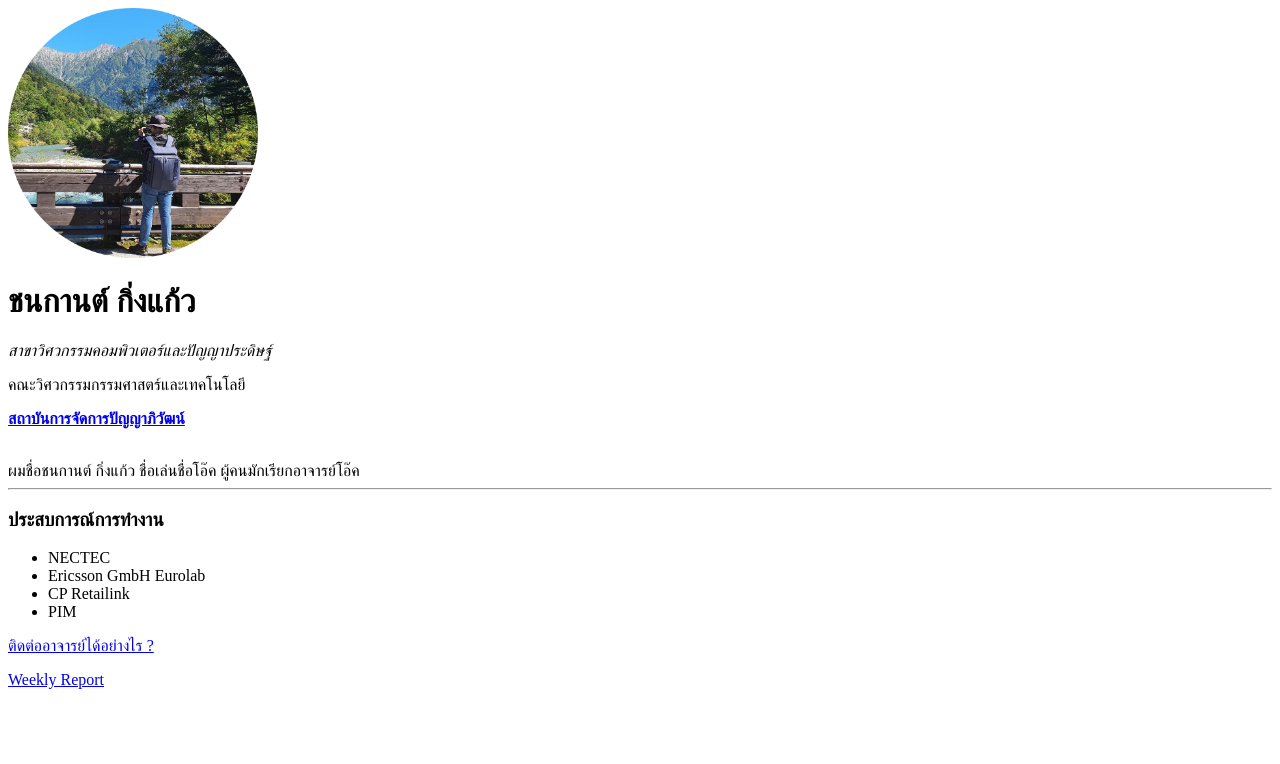
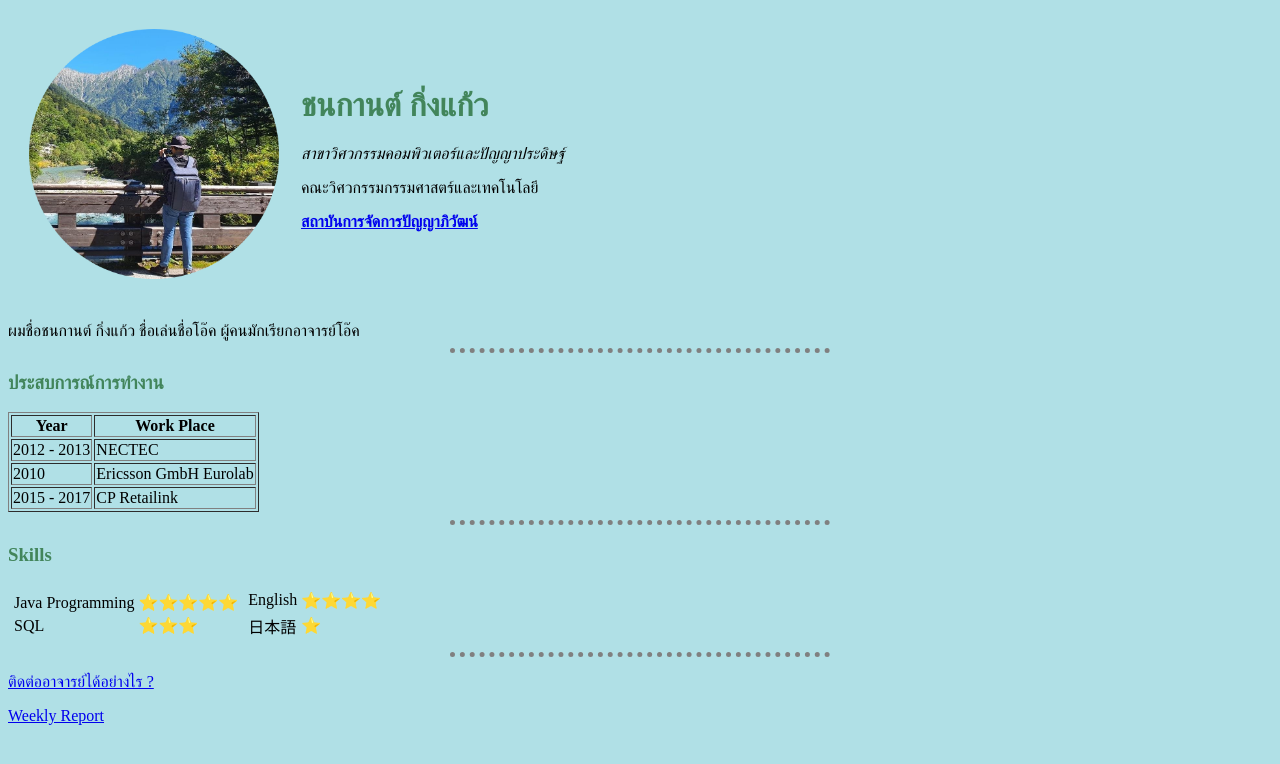
Before and after one commit to oakabc/resume, a plain HTML site: page index.html in a window 1280 px wide. Drawn offline with Linux system fonts and the light colour scheme.

Commit message:
Add files via upload

```diff
--- /dev/null
+++ b/css/styles.css
@@ -0,0 +1,22 @@
+body {
+  background-color:powderblue;
+}
+
+hr {
+
+  border-style: dotted none none;
+  border-color: grey;
+  border-width:5px;
+  height: 0px;
+  width:30%;
+}
+
+img {
+  height:250px;
+  width: 250px;
+}
+
+h1, h3 {
+  /* pigments */
+  color: #42855B ;
+}
--- a/index.html
+++ b/index.html
@@ -3,23 +3,150 @@
   <head>
     <meta charset="UTF-8" />
     <title>This is Chanakarn Kingkaew 😀</title>
+    <link rel="stylesheet" href="css/styles.css">
+    <link rel="icon" href="favicon.ico">
+
   </head>
   <body>
-    <img src="oak.png" alt="chanakarn kingkaew image of japan" width="250" height="250">
-    <h1>ชนกานต์ กิ่งแก้ว</h1>
-    <p><em>สาขาวิศวกรรมคอมพิวเตอร์และปัญญาประดิษฐ์</em></p>
-    <p>คณะวิศวกรรมกรรมศาสตร์และเทคโนโลยี</p>
-    <p><strong><a href="http://www.pim.ac.th">สถาบันการจัดการปัญญาภิวัฒน์</a></strong></p>
+    <!-- <table cellspacing="20">
+      <tr>
+        <td><img src="oak.png" alt="chanakarn kingkaew image of japan" width="250" height="250"></td>
+        <td>    <h1>ชนกานต์ กิ่งแก้ว</h1>
+            <p><em>สาขาวิศวกรรมคอมพิวเตอร์และปัญญาประดิษฐ์</em></p>
+            <p>คณะวิศวกรรมกรรมศาสตร์และเทคโนโลยี</p>
+            <p><strong><a href="http://www.pim.ac.th">สถาบันการจัดการปัญญาภิวัฒน์</a></strong></p></td>
+      </tr>
+    </table> -->
+
+
+
+
+<table cellspacing="20">
+  <tr>
+    <td><img src="oak.png" alt="chanakarn kingkaew image of japan"></td>
+    <td><h1>ชนกานต์ กิ่งแก้ว</h1>
+        <p><em>สาขาวิศวกรรมคอมพิวเตอร์และปัญญาประดิษฐ์</em></p>
+        <p>คณะวิศวกรรมกรรมศาสตร์และเทคโนโลยี</p>
+        <p><strong><a href="http://www.pim.ac.th">สถาบันการจัดการปัญญาภิวัฒน์</a></strong></p></td>
+  </tr>
+</table>
+
+
+
+
+
+
+
+
+
+
+
+
+
+
+
+
+
     <br>
     ผมชื่อชนกานต์ กิ่งแก้ว ชื่อเล่นชื่อโอ๊ค ผู้คนมักเรียกอาจารย์โอ๊ค
     <hr>
     <h3>ประสบการณ์การทำงาน</h3>
+<!-- mac: command + / windows: ctrl+/
     <ul>
-      <li>NECTEC</li>
-      <li>Ericsson GmbH Eurolab</li>
-      <li>CP Retailink</li>
-      <li>PIM</li>
-    </ul>
+      <li>2012 - 2013 NECTEC</li>
+      <li>2010 Ericsson GmbH Eurolab</li>
+      <li>2015 - 2017 CP Retailink</li>
+      <li>2015 - Present Panyapiwat Institute of Management</li>
+    </ul> -->
+<table border="1px">
+
+  <thead>
+    <tr>
+      <th>Year</th>
+      <th>Work Place</th>
+    </tr>
+  </thead>
+  <tr>
+    <td>2012 - 2013</td>
+    <td>NECTEC</td>
+  </tr>
+  <tr>
+    <td>2010</td>
+    <td>Ericsson GmbH Eurolab</td>
+  </tr>
+  <tr>
+    <td>2015 - 2017</td>
+    <td>CP Retailink</td>
+  </tr>
+
+</table>
+
+
+
+
+
+<!--
+    <table border="3">
+      <thead>
+        <tr>
+          <th>Year</th>
+          <th>Work Place</th>
+        </tr>
+      </thead>
+      <tr>
+           <td>2012 - 2013</td>
+           <td>NECTEC</td>
+      </tr>
+       <tr>
+           <td>2010</td>
+           <td>Ericsson GmbH Eurolab</td>
+      </tr>
+      <tr>
+          <td>2015 - 2017</td>
+          <td>CP Retailink</td>
+     </tr>
+     <tr>
+         <td>2015 - Present</td>
+         <td>Panyapiwat Institute of Management </td>
+    </tr>
+  </table> -->
+
+    <!-- <p>Just <em>do</em> it already!</p>
+    <p>Just <i>do</i> it already!</p>
+    <p>Just do it already!</p>
+    <p>I love you so much</p> -->
+<hr>
+    <h3>Skills</h3>
+
+  <table>
+    <tr>
+      <td><table>
+        <tr>
+          <td>Java Programming</td>
+          <td>⭐⭐⭐⭐⭐</td>
+        </tr>
+        <tr>
+          <td>SQL</td>
+          <td>⭐⭐⭐</td>
+        </tr>
+
+      </table></td>
+      <td><table>
+        <tr>
+          <td>English</td>
+          <td>⭐⭐⭐⭐</td>
+        </tr>
+        <tr>
+          <td>日本語</td>
+          <td>⭐</td>
+        </tr>
+      </table></td>
+    </tr>
+  </table>
+
+
+
+<hr>
 
   <p>  <a href="contact.html">ติดต่ออาจารย์ได้อย่างไร ?</a></p>
   <p>  <a href="report.html">Weekly Report </a></p>
--- /dev/null
+++ b/tablestyle.css
@@ -0,0 +1,5 @@
+thead,
+tfoot {
+    background-color: #333;
+    color: #fff;
+}
```
Also changed, not shown: contact.html (+41 -0 lines), report.html (+3 -1 lines), favicon.ico (added).
